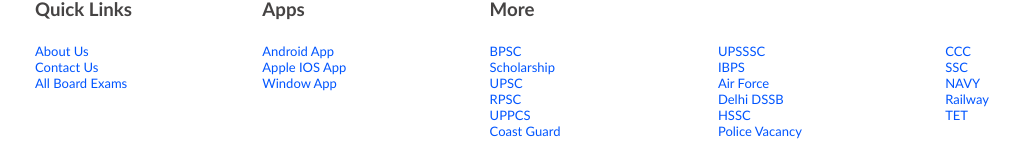
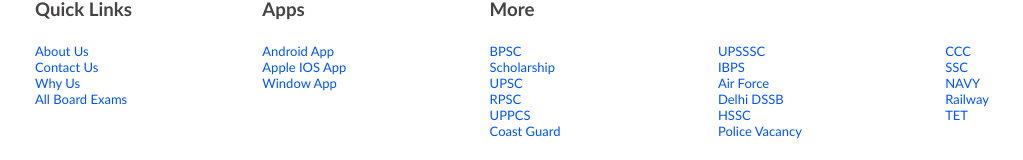
Before and after one commit to manishmeena4720/ABC_results, a plain HTML site: page why.html in a window 1280 px wide. Shown: the part 1011-1171 px from the top of the page, without its empty margins (136-1159 px from the left). Drawn offline with Linux system fonts and the light colour scheme.

Commit message:
Update why.html

```diff
--- a/why.html
+++ b/why.html
@@ -104,6 +104,7 @@
 									<ul class="footer-list">
 										<li><a href="./about us.html">About Us</a></li>
 										<li><a href="">Contact Us</a></li>
+										<li><a href="./why.html">Why Us</a></li>
 										<li><a href="">All Board Exams</a></li>
 									</ul>
 								</td>
```
